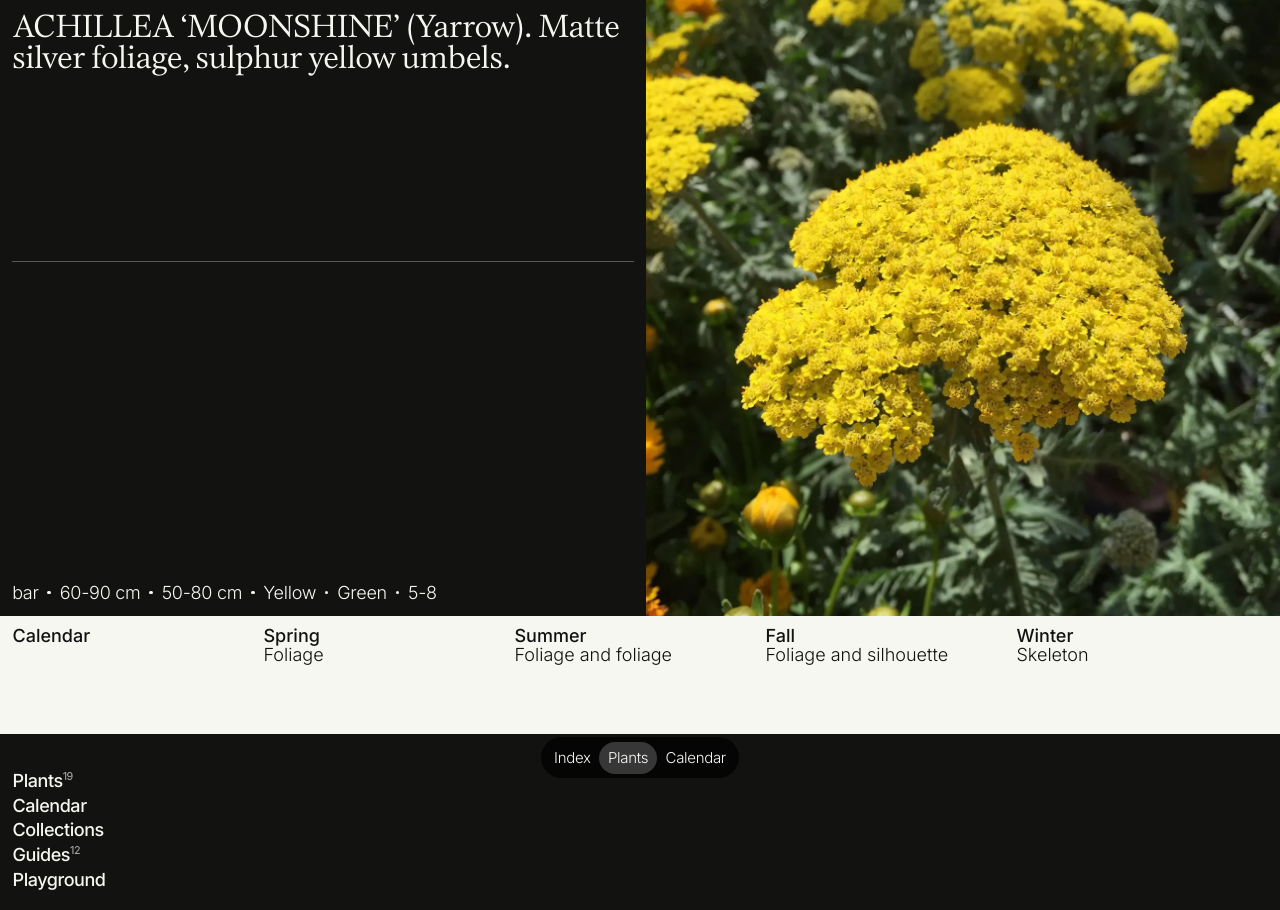
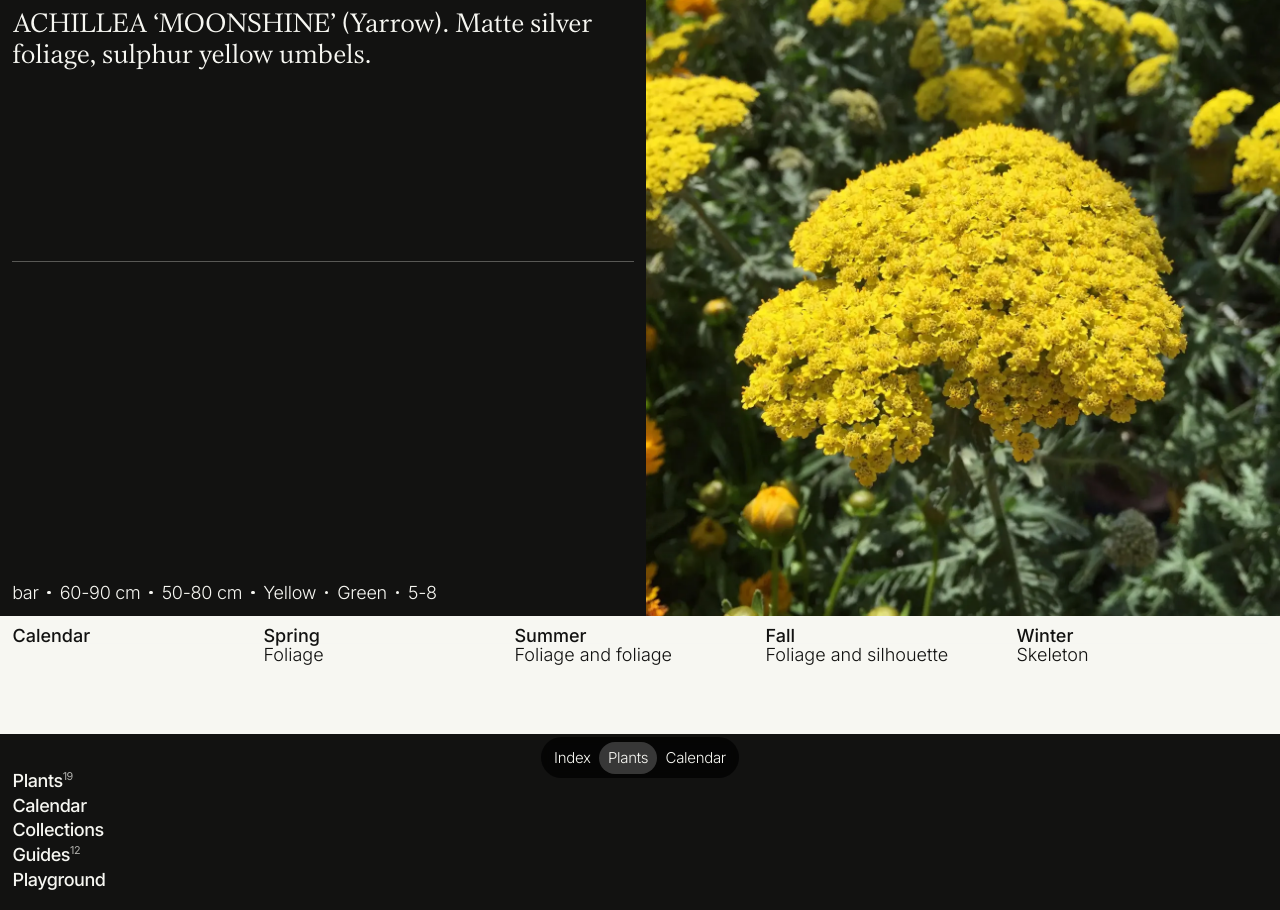
Before and after one commit to bobbyvanrijn/hardyards, a Next.js app: page /plants/achillea-moonshine in a window 1280 px wide. Built offline with nearby package versions, Linux system fonts and the light colour scheme.

Commit message:
feature: experiments

```diff
--- a/styles/globals.css
+++ b/styles/globals.css
@@ -159,12 +159,13 @@ a {
 
 h1, h2, h3, h4, h5, .lead {
     --leading-lineheight: var(--type-lg);
-    font-size: var(--type-lg);
+    font-size: var(--type-md);
+    line-height: var(--type-md);
     margin-top: 0;
-    margin-bottom: var(--type-lg);
+    margin-bottom: var(--type-md);
 
     font-weight: var(--font-weight-normal);
-    letter-spacing: -.01em;
+    font-feature-settings: 'case' on;
 }
 
 .page-title {
```
